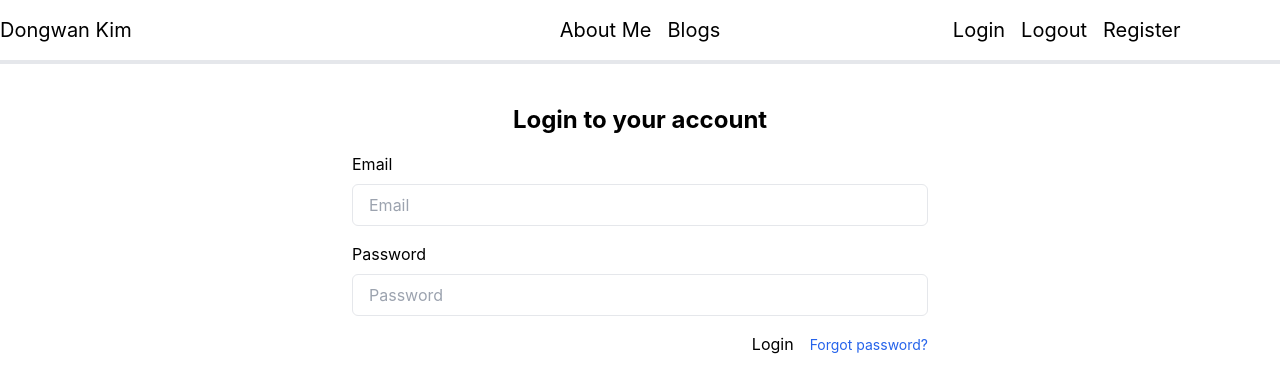
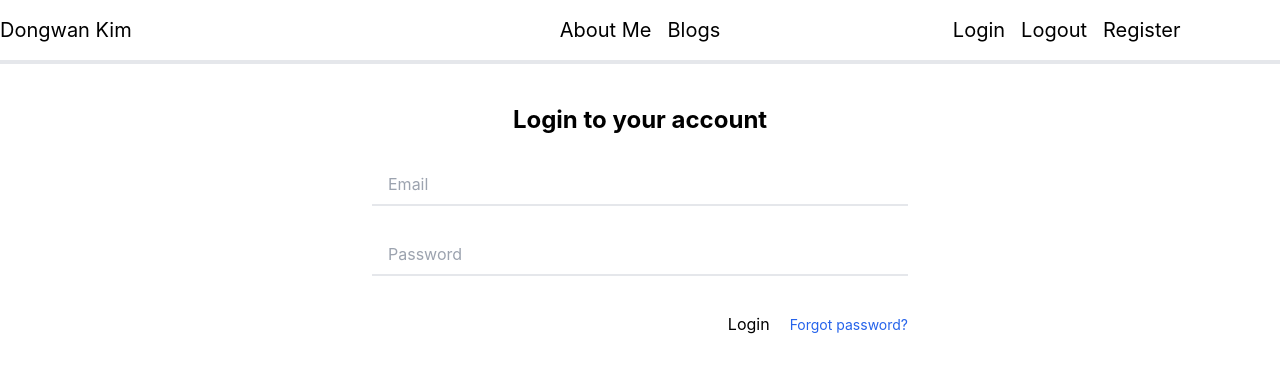
Before and after one commit to dongwandonkim/donslog, a React (Create React App) app in the folder frontend/: page /login in a window 1280 px wide. Shown: the top 392 px of the page. Built offline with nearby package versions, Linux system fonts and the light colour scheme.

Commit message:
login page styling

```diff
--- a/frontend/src/pages/Login.jsx
+++ b/frontend/src/pages/Login.jsx
@@ -10,26 +10,22 @@ function Login() {
               Login to your account
             </h3>
             <form action="">
-              <div className="mt-4">
+              <div className="mt-4 px-5">
                 <div>
-                  <label className="block" for="email">
-                    Email
-                  </label>
                   <input
                     type="text"
                     placeholder="Email"
-                    className="w-full px-4 py-2 mt-2 border rounded-md focus:outline-none focus:ring-2 "
+                    className="w-full px-4 py-2 mt-3 border-b-2  focus:outline-none focus:ring-2 "
                   />
                 </div>
                 <div className="mt-4">
-                  <label className="block">Password</label>
                   <input
                     type="password"
                     placeholder="Password"
-                    className="w-full px-4 py-2 mt-2 border rounded-md focus:outline-none focus:ring-2 "
+                    className="w-full px-4 py-2 mt-3 border-b-2 focus:outline-none focus:ring-2 "
                   />
                 </div>
-                <div className="flex items-baseline justify-end space-x-4">
+                <div className="flex items-baseline justify-end space-x-5 mt-5">
                   <div className="mt-4 text-black  rounded-xs hover:cursor-pointer">
                     Login
                   </div>
```
